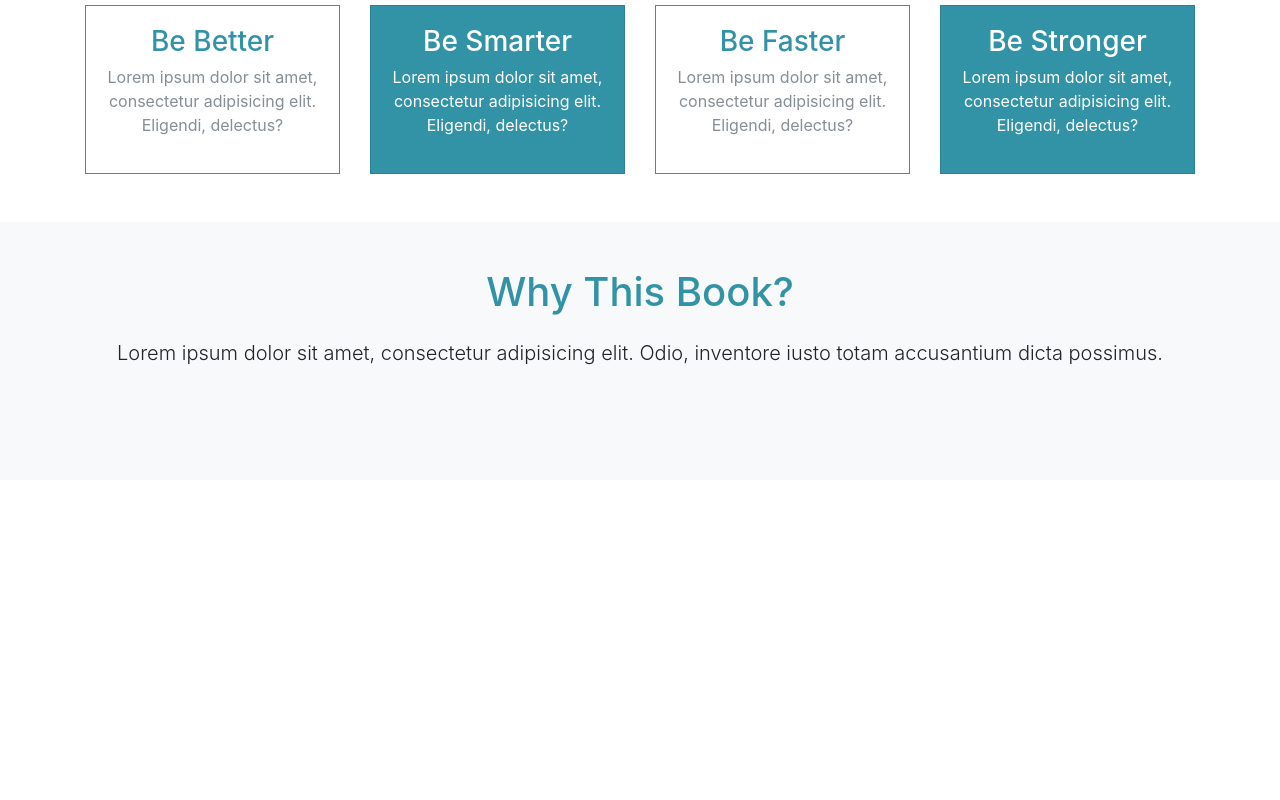
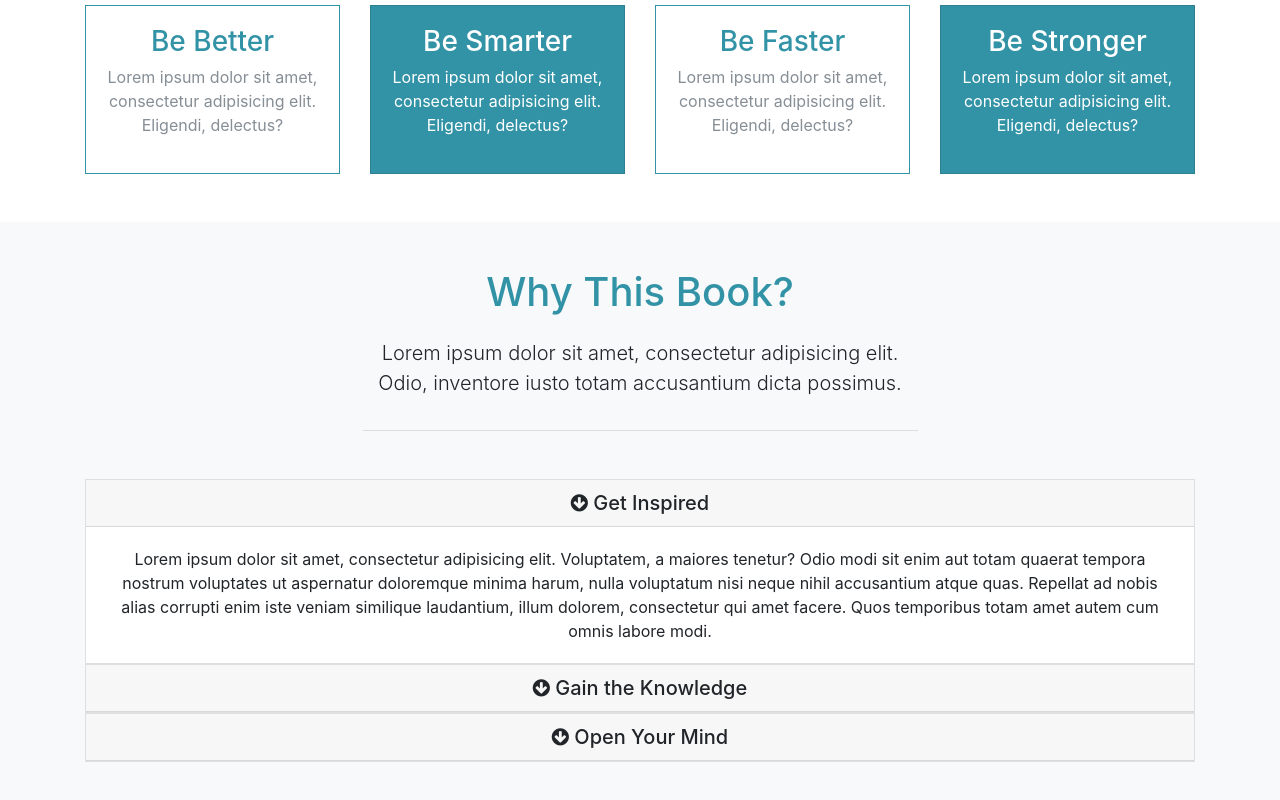
Before and after one commit to toddcf/mizuxe, a website: page src/index.html in a window 1280 px wide. Shown: the part 892-1692 px from the top of the page. Before the commit the page ends 1372 px from the top, so only its background shows below. Drawn offline with Linux system fonts and the light colour scheme.

Commit message:
Finished ABOUT section.

```diff
--- a/src/index.html
+++ b/src/index.html
@@ -133,6 +133,56 @@
 						</h1>
 						<p class="lead pb-3">Lorem ipsum dolor sit amet, consectetur adipisicing elit. Odio, inventore iusto totam accusantium dicta possimus.</p>
 					</div>
+
+					<!-- Accordion -->
+					<div id="accordion" role="tablist">
+
+						<div class="card">
+							<div class="card-header" id="heading1">
+								<h5 class="mb-0">
+									<div href="#collapse1" data-toggle="collapse" data-parent="#accordion">
+										<i class="fa fa-arrow-circle-down"></i>&nbsp;Get Inspired
+									</div>
+								</h5>
+							</div>
+							<div id="collapse1" class="collapse show">
+								<div class="card-body">
+									Lorem ipsum dolor sit amet, consectetur adipisicing elit. Voluptatem, a maiores tenetur? Odio modi sit enim aut totam quaerat tempora nostrum voluptates ut aspernatur doloremque minima harum, nulla voluptatum nisi neque nihil accusantium atque quas. Repellat ad nobis alias corrupti enim iste veniam similique laudantium, illum dolorem, consectetur qui amet facere. Quos temporibus totam amet autem cum omnis labore modi.
+								</div>
+							</div>
+						</div>
+
+						<div class="card">
+							<div class="card-header" id="heading2">
+								<h5 class="mb-0">
+									<div href="#collapse2" data-toggle="collapse" data-parent="#accordion">
+										<i class="fa fa-arrow-circle-down"></i>&nbsp;Gain the Knowledge
+									</div>
+								</h5>
+							</div>
+							<div id="collapse2" class="collapse">
+								<div class="card-body">
+									Lorem ipsum dolor sit amet, consectetur adipisicing elit. Voluptatem, a maiores tenetur? Odio modi sit enim aut totam quaerat tempora nostrum voluptates ut aspernatur doloremque minima harum, nulla voluptatum nisi neque nihil accusantium atque quas. Repellat ad nobis alias corrupti enim iste veniam similique laudantium, illum dolorem, consectetur qui amet facere. Quos temporibus totam amet autem cum omnis labore modi.
+								</div>
+							</div>
+						</div>
+
+						<div class="card">
+							<div class="card-header" id="heading3">
+								<h5 class="mb-0">
+									<div href="#collapse3" data-toggle="collapse" data-parent="#accordion">
+										<i class="fa fa-arrow-circle-down"></i>&nbsp;Open Your Mind
+									</div>
+								</h5>
+							</div>
+							<div id="collapse3" class="collapse">
+								<div class="card-body">
+									Lorem ipsum dolor sit amet, consectetur adipisicing elit. Voluptatem, a maiores tenetur? Odio modi sit enim aut totam quaerat tempora nostrum voluptates ut aspernatur doloremque minima harum, nulla voluptatum nisi neque nihil accusantium atque quas. Repellat ad nobis alias corrupti enim iste veniam similique laudantium, illum dolorem, consectetur qui amet facere. Quos temporibus totam amet autem cum omnis labore modi.
+								</div>
+							</div>
+						</div>
+
+					</div>
 				</div>
 			</div>
 		</div>
--- a/src/scss/style.scss
+++ b/src/scss/style.scss
@@ -43,6 +43,8 @@ body {
 
 .info-header {
 
-
+	width: 50%;
+	margin: auto;
+	border-bottom: 1px #ddd solid;
 
 }
```
Also changed, not shown: src/css/style.css.
